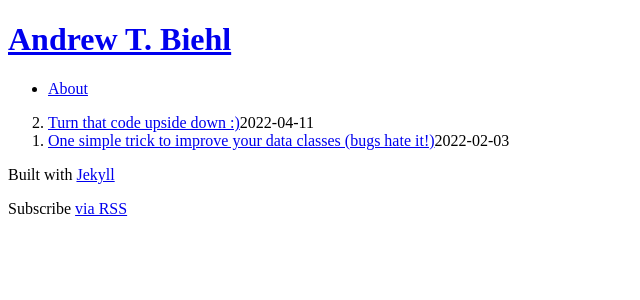
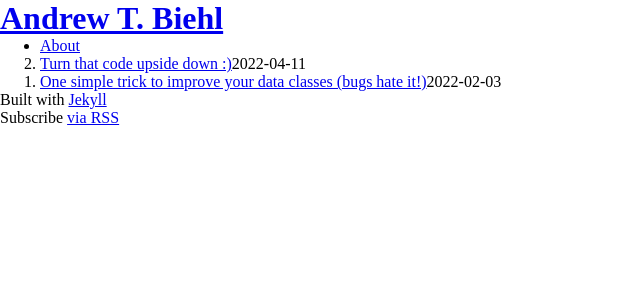
Before and after one commit to andrewtbiehl/andrewtbiehl.com, a Jekyll site: the page built from index.md, in a window 1280 px wide. Shown: the top 300 px of the page, without its empty margins (0-640 px from the left). Built offline with Jekyll 4.4.1, drawn with Linux system fonts in a browser that asks for light colours.

Commit message:
Reset important margins in site stylesheet
Resets margins for all important HTML elements in the main stylesheet.
The list of HTML elements was determined from the list of default
browser values provided at
https://www.w3schools.com/cssref/css_default_values.asp. Some niche HTML
elements were omitted.

```diff
--- a/assets/css/main.scss
+++ b/assets/css/main.scss
@@ -10,3 +10,9 @@
 html {
   box-sizing: border-box;
 }
+
+/* Reset important margins */
+
+blockquote, body, dd, dl, figure, h1, h2, h3, h4, h5, h6, hr, ol, p, pre, ul {
+  margin: 0;
+}
```
